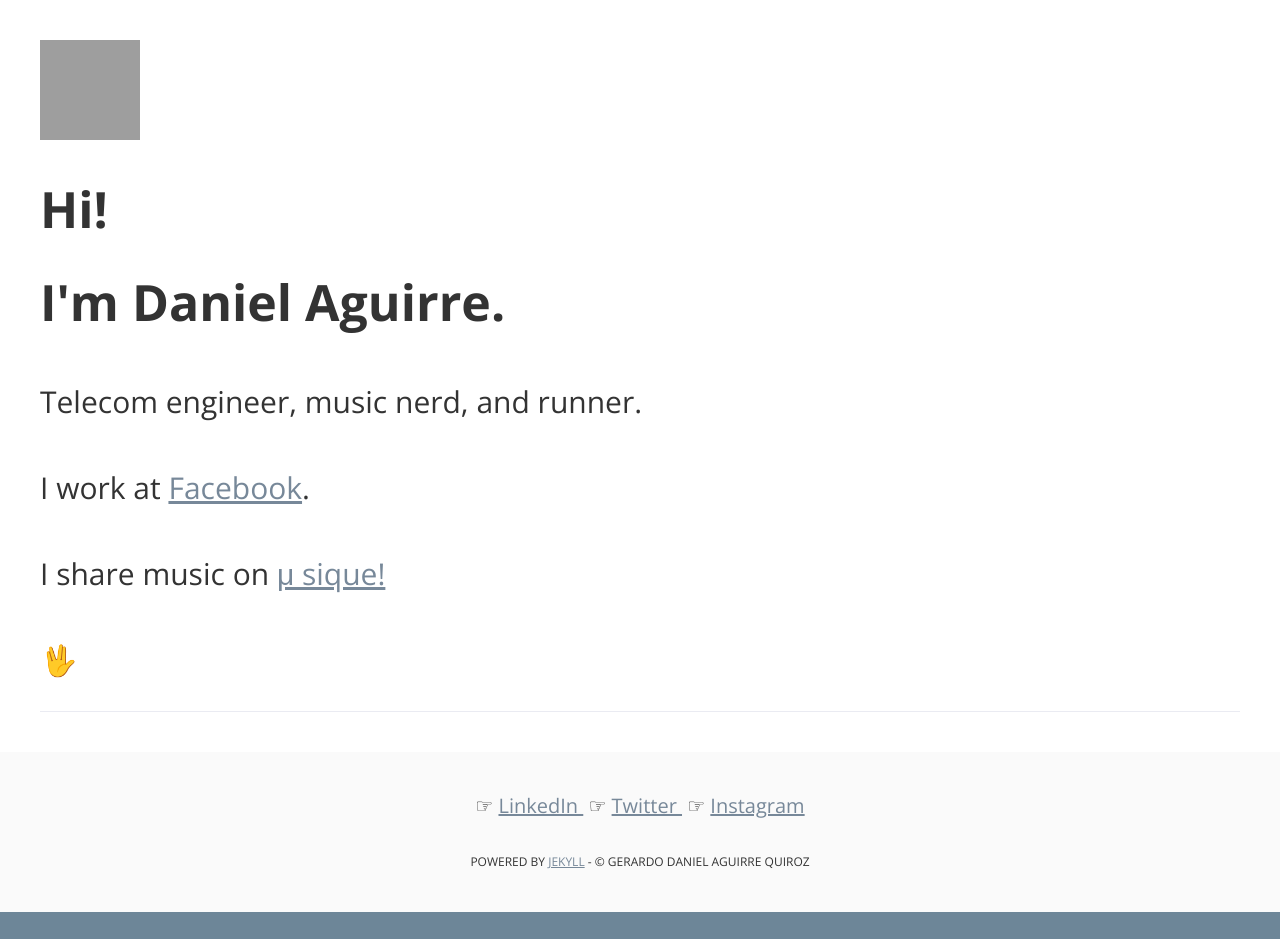
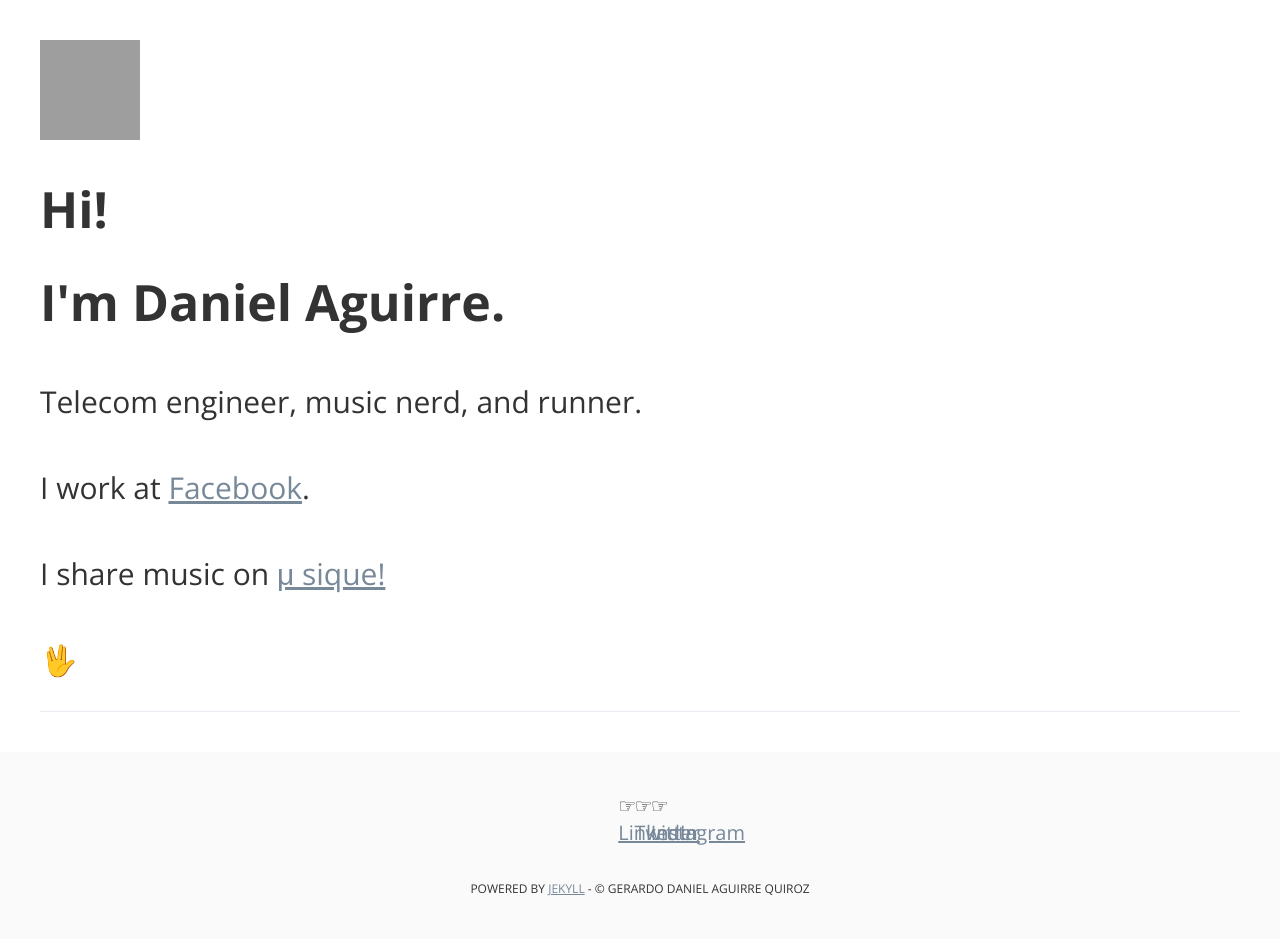
Before and after one commit to gdaq/gdaq.github.io, a Jekyll site: the page built from index.html, in a window 1280 px wide. Built offline with Jekyll 4.4.1, drawn with Linux system fonts in a browser that asks for light colours; the list of posts is cut into pages by our own code; before the commit the page ends 912 px from its top, so only the background shows below that; grey boxes are pictures that could not be loaded.

Commit message:
Update default.html

```diff
--- a/_layouts/default.html
+++ b/_layouts/default.html
@@ -93,12 +93,12 @@
       </main> -->
 
       <footer>
-          ☞ <a align="left" target="_blank" href="https://www.linkedin.com/in/gerardodanielaguirre/">LinkedIn&nbsp;</a>
+          <span style="display:inline-block; width: 11px;">☞ <a align="left" target="_blank" href="https://www.linkedin.com/in/gerardodanielaguirre/">LinkedIn</a></span>
           {% if site.twitter %}
-          ☞ <a align="center" target="_blank" href="http://twitter.com/{{ site.twitter }}">Twitter&nbsp;</a>
+           <span style="display:inline-block; width: 11px;">☞ <a align="center" target="_blank" href="http://twitter.com/{{ site.twitter }}">Twitter</a></span>
           {% endif %}
           {% if site.instagram %}
-          ☞ <a align="center" target="_blank" href="http://instagram.com/{{ site.instagram }}">Instagram</a>
+           <span style="display:inline-block; width: 11px;">☞ <a align="center" target="_blank" href="http://instagram.com/{{ site.instagram }}">Instagram</a></span>
           {% endif %}
 
 	      <p></p>
```
